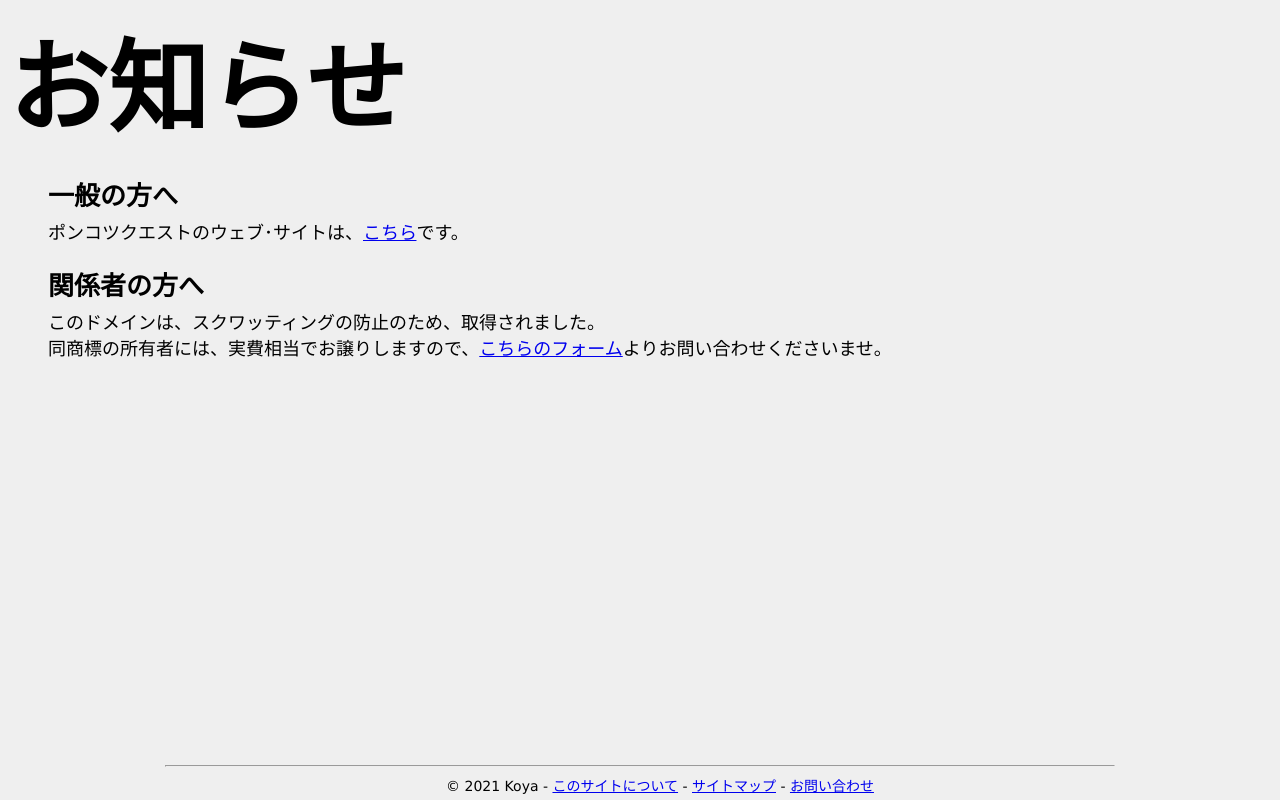
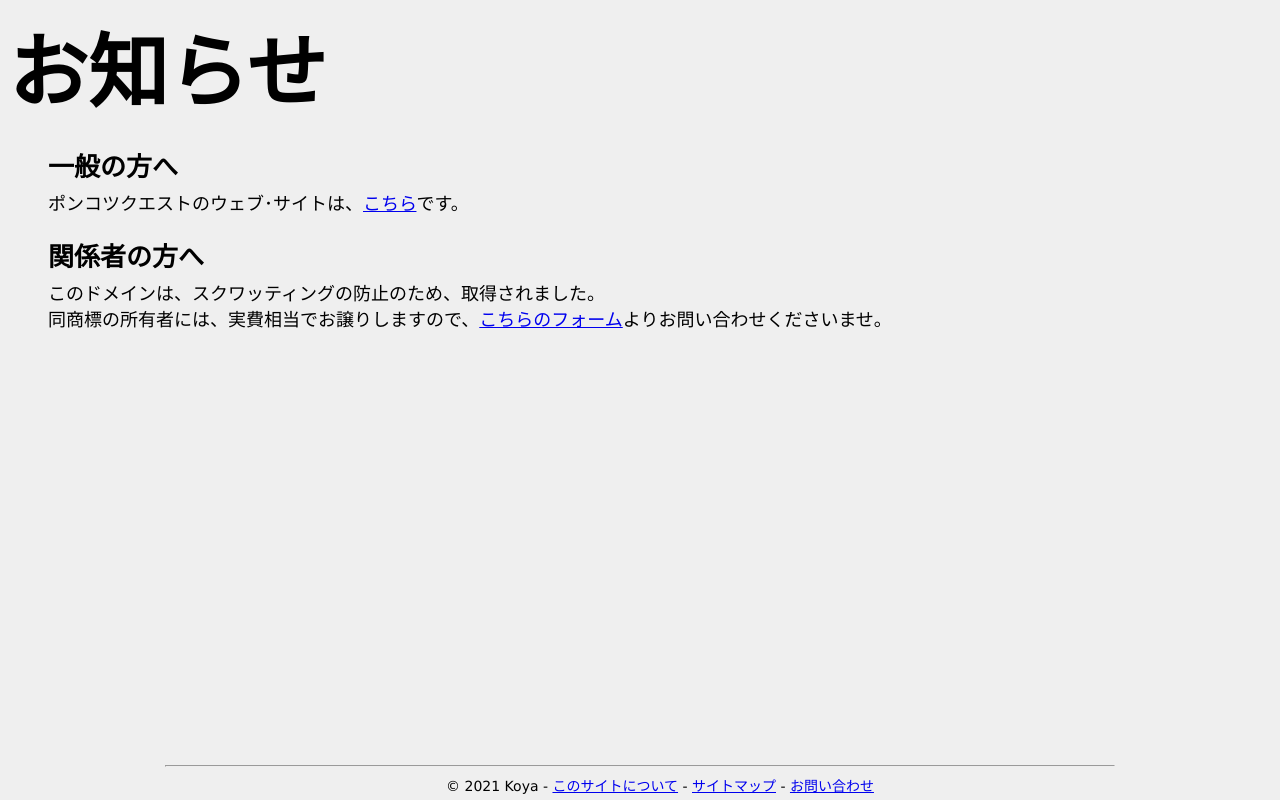
Before and after one commit to KoyaM/pon.quest, a plain HTML site: page 404.html in a window 1280 px wide. Drawn offline with Linux system fonts and the light colour scheme; a script that the page names is missing.

Commit message:
Update 404.html

```diff
--- a/404.html
+++ b/404.html
@@ -1,6 +1,7 @@
 <!DOCTYPE html>
 <html>
 	<head>
+		<meta name="viewport" content="width=device-width, initial-scale=1.0">
 		<meta charset="utf-8">
 		<title>Pon.Quest</title>
 		<script type="text/javascript" src="/js/jquery.min.js"></script>
@@ -13,7 +14,7 @@
 
 			h1 {
 				font-family: 'Advent Pro', sans-serif;
-				font-size: 100px;
+				font-size: 80px;
 				margin-top: 0px;
 				margin-left: 0px;
 				margin-bottom: 20px;
```
